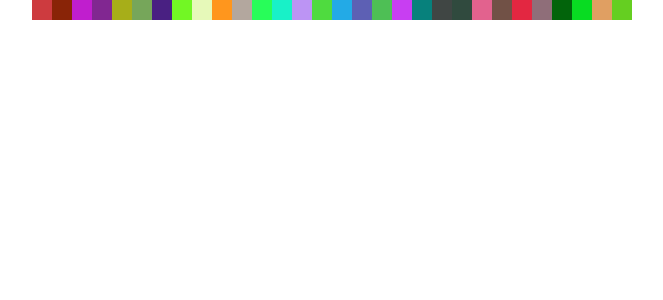
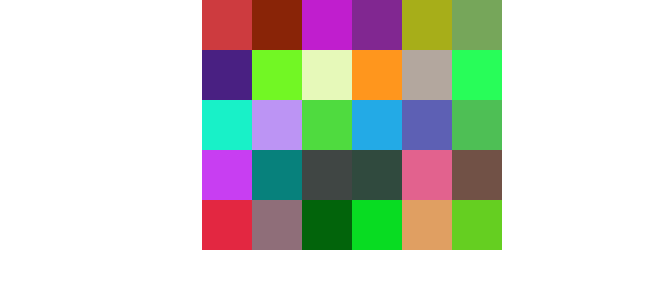
Before and after one commit to jundachen10/react-colorbox, a React (Create React App) app: page / in a window 1280 px wide. Shown: the top 300 px of the page, without its empty margins (288-951 px from the left). Built offline with nearby package versions, Linux system fonts and the light colour scheme.

Commit message:
changed container dimensions

```diff
--- a/src/App.css
+++ b/src/App.css
@@ -1,15 +1,15 @@
 
 .square{
   background-color: blue;
-  height: 20px;
-  width: 20px;
+  height: 50px;
+  width: 50px;
 }
 
 .Board{
-  width: 50vw;
-  margin: 0 auto;
+  width: 300px;
   display: flex;
   flex-wrap: wrap;
+  margin: 0 auto;
   flex-direction: row;
   position: relative;
 }
```
